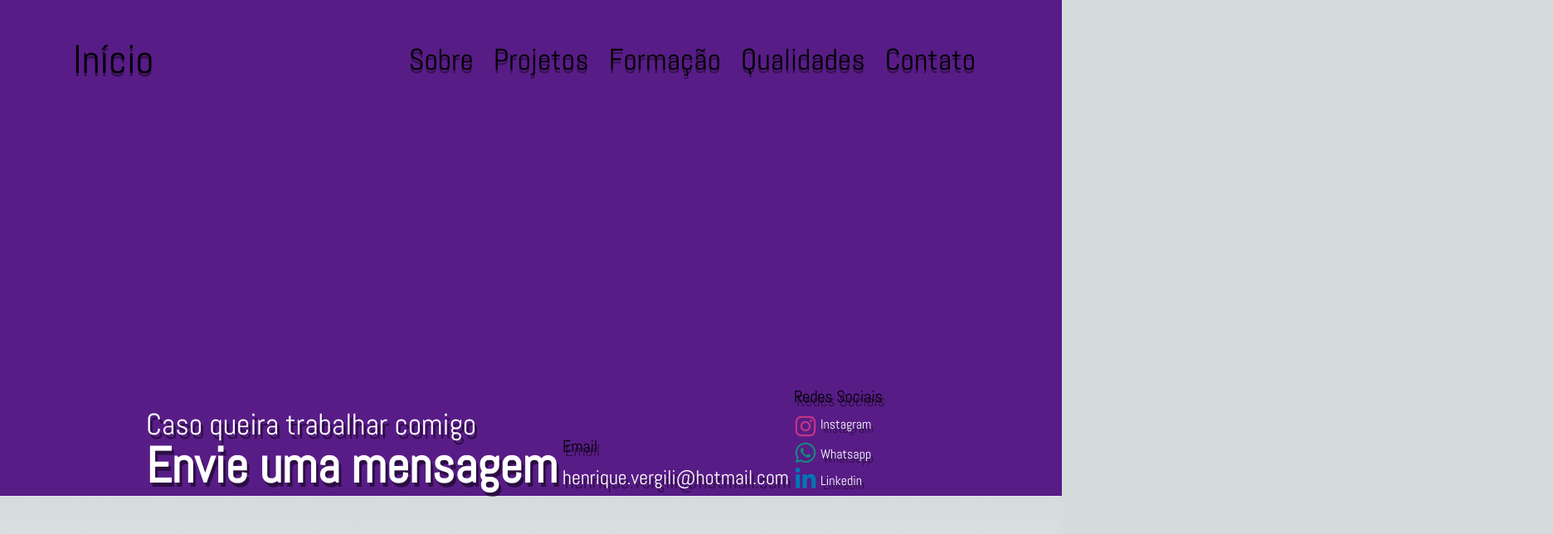
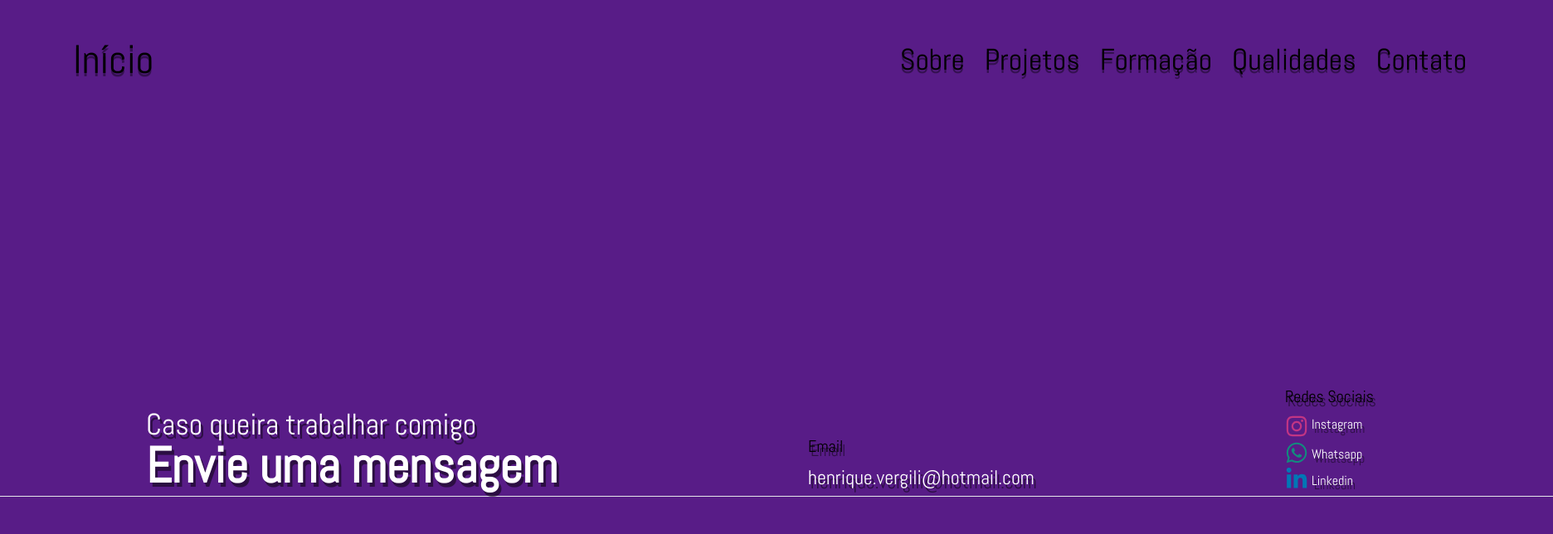
Before and after one commit to HenriqueVergili/portfolio, a Next.js app: page /contato in a window 1280 px wide. Shown: the top 644 px of the page at 83% size, 1872 px wide, since content can reach past the window. Built offline with nearby package versions, Linux system fonts and the light colour scheme.

Commit message:
fix bg-contato on globals.css

```diff
--- a/src/app/globals.css
+++ b/src/app/globals.css
@@ -54,6 +54,8 @@ body {
 .bg-contato {
   background-color: rgba(88,28,135,1);
   background-size: cover;
+  min-height: 100vh;
+  min-width: 1872px;
 
 }
 .bg-swirl {
```
